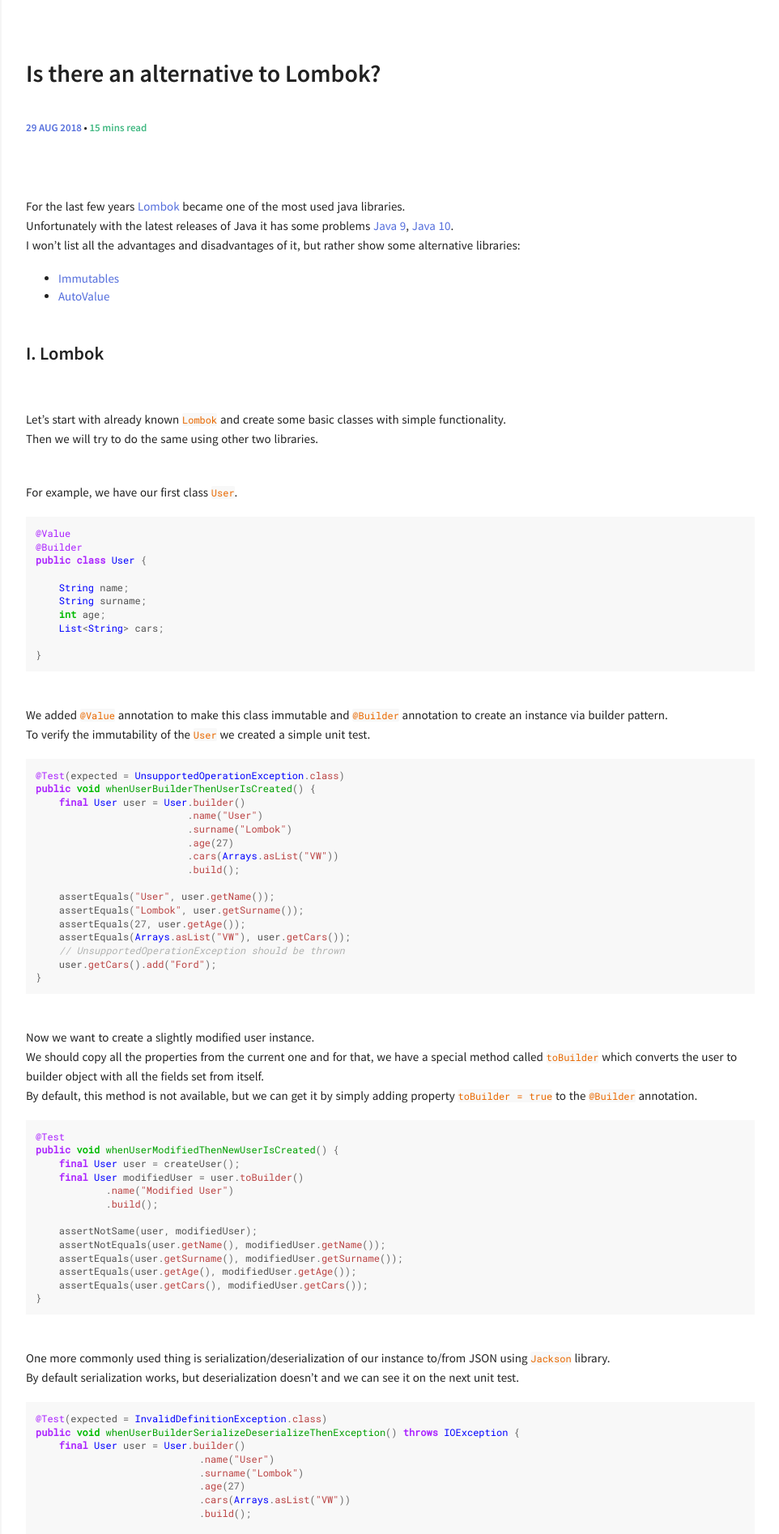
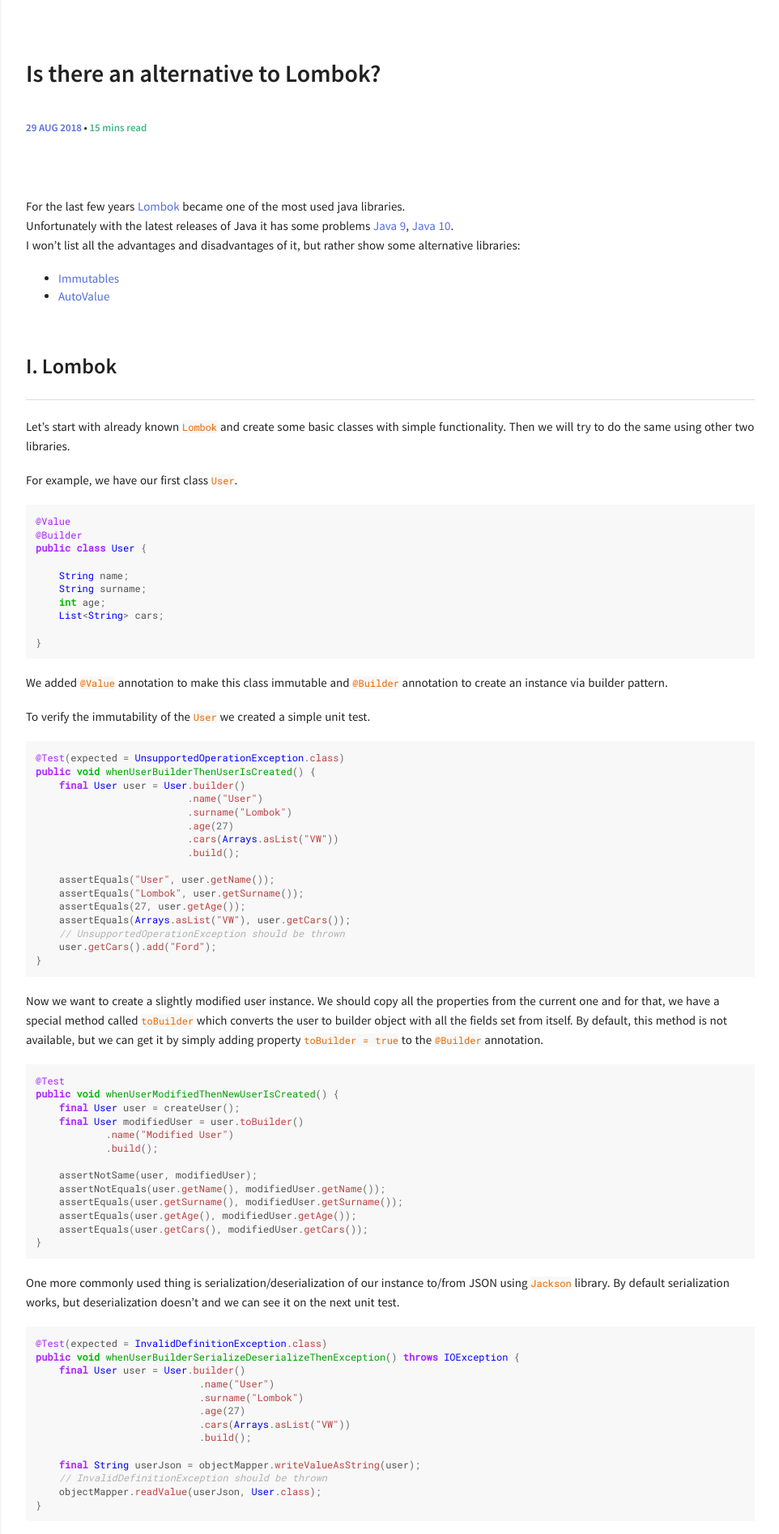
Before and after one commit to korest/korest.github.io, a Jekyll site: the page built from _posts/2018-08-19-lombok-alternatives.md, in a window 1280 px wide. Shown: the top 1894 px of the page at 81% size, without its empty margins (318-1280 px from the left). Built offline with Jekyll 4.4.1, drawn with Linux system fonts in a browser that asks for light colours; comment, search, counter and statistics services are not loaded; some of the changed text lies outside the part shown.

Commit message:
Fixed typos

```diff
--- a/_posts/2018-08-19-lombok-alternatives.md
+++ b/_posts/2018-08-19-lombok-alternatives.md
@@ -14,12 +14,12 @@
 * [AutoValue](https://github.com/google/auto/blob/master/value/userguide/index.md)
 <!--more-->
 
-### I. Lombok
+I. Lombok
+----
+Let's start with already known `Lombok` and create some basic classes with simple functionality.
+Then we will try to do the same using other two libraries.
 
-<br>Let's start with already known `Lombok` and create some basic classes with simple functionality.
-<br>Then we will try to do the same using other two libraries.
-
-<br>For example, we have our first class `User`.
+For example, we have our first class `User`.
 ~~~ java
 @Value
 @Builder
@@ -32,9 +32,9 @@
 
 }
 ~~~
+We added `@Value` annotation to make this class immutable and `@Builder` annotation to create an instance via builder pattern.
 
-<br>We added `@Value` annotation to make this class immutable and `@Builder` annotation to create an instance via builder pattern.
-<br>To verify the immutability of the `User` we created a simple unit test.
+To verify the immutability of the `User` we created a simple unit test.
 ~~~ java
 @Test(expected = UnsupportedOperationException.class)
 public void whenUserBuilderThenUserIsCreated() {
@@ -54,9 +54,9 @@
 }
 ~~~
 
-<br>Now we want to create a slightly modified user instance.
-<br>We should copy all the properties from the current one and for that, we have a special method called `toBuilder` which converts the user to builder object with all the fields set from itself.
-<br>By default, this method is not available, but we can get it by simply adding property `toBuilder = true` to the `@Builder` annotation.
+Now we want to create a slightly modified user instance.
+We should copy all the properties from the current one and for that, we have a special method called `toBuilder` which converts the user to builder object with all the fields set from itself.
+By default, this method is not available, but we can get it by simply adding property `toBuilder = true` to the `@Builder` annotation.
 ~~~ java
 @Test
 public void whenUserModifiedThenNewUserIsCreated() {
@@ -73,8 +73,8 @@
 }
 ~~~
 
-<br>One more commonly used thing is serialization/deserialization of our instance to/from JSON using `Jackson` library.
-<br>By default serialization works, but deserialization doesn't and we can see it on the next unit test.
+One more commonly used thing is serialization/deserialization of our instance to/from JSON using `Jackson` library.
+By default serialization works, but deserialization doesn't and we can see it on the next unit test.
 ~~~ java
 @Test(expected = InvalidDefinitionException.class)
 public void whenUserBuilderSerializeDeserializeThenException() throws IOException {
@@ -92,8 +92,8 @@
 ~~~
 `InvalidDefinitionException` is thrown when we tried to deserialize our instance.
 
-<br>To make it work we should add additional annotation `@JsonDeserialize` with the `builder` property which points to the specific builder class that we should also add.
-<br>We can see it in our second entity `Work`.
+To make it work we should add additional annotation `@JsonDeserialize` with the `builder` property which points to the specific builder class that we should also add.
+We can see it in our second entity `Work`.
 ~~~ java
 @Value
 @Builder
@@ -109,7 +109,7 @@
 }
 ~~~
 
-<br>Now we can verify that deserialization works.
+Now we can verify that deserialization works.
 ~~~ java
 @Test
 public void whenUserJsonBuilderSerializeDeserializeThenUser() throws IOException {
@@ -126,9 +126,10 @@
 }
 ~~~
 
-### II. Immutables
-<br>Let's try to duplicate the same logic using `Immutables` library.
-<br>We will start with classes and here it is done in a different way, we should create an abstract class or interface which provides the contract for our class.
+II. Immutables
+----
+Let's try to duplicate the same logic using `Immutables` library.
+We will start with classes and here it is done in a different way, we should create an abstract class or interface which provides the contract for our class.
 ~~~ java
 @Value.Immutable
 public abstract class User {
@@ -140,9 +141,9 @@
 
 }
 ~~~
+Library generates for us class called `ImmutableUser` which has all the fields described in the contract and much more.
 
-<br>Library generates for us class called `ImmutableUser` which has all the fields described in the contract and much more.
-<br>Here is a simple test that proves the immutability of our `User` entity.
+Here is a simple test that proves the immutability of our `User` entity.
 ~~~ java
 @Test(expected = UnsupportedOperationException.class)
 public void whenUserBuilderThenImmutableUserIsCreated() {
@@ -162,7 +163,7 @@
 }
 ~~~
 
-<br>Now we want to modify our instance and for that there is already a method generated for us called `ImmutableUser.copyOf()`.
+Now we want to modify our instance and for that there is already a method generated for us called `ImmutableUser.copyOf()`.
 ~~~ java
 @Test
 public void whenUserModifiedThenNewUserIsCreated() {
@@ -183,7 +184,7 @@
 }
 ~~~
 
-<br>The same story with serialization/deserialization to JSON. Serialization works OOTB, deserialization doesn't.
+The same story with serialization/deserialization to JSON. Serialization works OOTB, deserialization doesn't.
 ~~~ java
 @Test(expected = InvalidDefinitionException.class)
 public void whenUserBuilderSerializeDeserializeThenException() throws IOException {
@@ -200,7 +201,7 @@
 }
 ~~~
 
-<br>Deserialize would work after we add a specific annotation `@JsonDeserialize` with a builder parameter that points to the generated class `ImmutableWork` builder.
+Deserialize would work after we add a specific annotation `@JsonDeserialize` with a builder parameter that points to the generated class `ImmutableWork` builder.
 ~~~ java
 @Value.Immutable
 @JsonDeserialize(builder = ImmutableWork.Builder.class)
@@ -229,9 +230,10 @@
 }
 ~~~
 
-### III. AutoValue
-<br>The last but not least library that I want to show is `AutoValue`.
-<br>It works in the same way as `Immutables` we should provide a contract as an abstract class.
+III. AutoValue
+----
+The last but not least library that I want to show is `AutoValue`.
+It works in the same way as `Immutables` we should provide a contract as an abstract class.
 ~~~ java
 @AutoValue
 public abstract class User {
@@ -244,9 +246,9 @@
 }
 ~~~
 
-<br>Actually, there is no easy way to create an instance via builder pattern.
-<br>To do it we have to add a static nested builder class with the same contract as in abstract class.
-<br>Also, we should add a method `builder()` which returns generated builder class.
+Actually, there is no easy way to create an instance via builder pattern.
+To do it we have to add a static nested builder class with the same contract as in abstract class.
+Also, we should add a method `builder()` which returns generated builder class.
 ~~~ java
 @AutoValue
 public abstract class User {
@@ -268,14 +270,14 @@
 }
 ~~~
 
-<br>If you didn't like it one more way is to have static `create` method that returns an instance of the generated class (constructor is not accessible outside).
+If you didn't like it one more way is to have a static `create` method that returns an instance of the generated class (constructor is not accessible outside).
 ~~~ java
 public static User create(final String name, final String surname, final int age, final List<String> cars) {
     return new AutoValue_User(name, surname, age, cars);
 }
 ~~~
 
-<br>To check if everything works we have a unit test.
+To check if everything works we have a unit test.
 ~~~ java
 @Test(expected = UnsupportedOperationException.class)
 public void whenUserBuilderThenUserIsCreated() {
@@ -295,7 +297,7 @@
 }
 ~~~
 
-<br>Modification of the existing instance is done via `toBuilder` method of `User` class implementation of which is generated by the library.
+Modification of the existing instance is done via `toBuilder` method of `User` class implementation of which is generated by the library.
 ~~~ java
 public abstract Builder toBuilder();
 ~~~
@@ -320,7 +322,7 @@
 }
 ~~~
 
-<br>Again serialization and deserialization and again only first one work OOTB.
+Again serialization and deserialization and again only first one work OOTB.
 ~~~ java
 @Test(expected = InvalidDefinitionException.class)
 public void whenUserBuilderSerializeDeserializeThenException() throws IOException {
@@ -338,7 +340,7 @@
 }
 ~~~
 
-<br>To make it work with `AutoValue` we should add `@JsonDeserialize` annotation then add static nested `Builder` class and finally add `@JsonProperty` annotations for each field.
+To make it work with `AutoValue` we should add `@JsonDeserialize` annotation then add static nested `Builder` class and finally add `@JsonProperty` annotations for each field.
 ~~~ java
 @AutoValue
 @JsonDeserialize(builder = AutoValue_Work.Builder.class)
@@ -368,7 +370,7 @@
 }
 ~~~
 
-<br>This approach looks a bit redundant for me, but also it has more flexibility in case you need some customizations.
+This approach looks a bit redundant for me, but also it has more flexibility in case you need some customizations.
 ~~~ java
 @Test
 public void whenWorkBuilderSerializeDeserializeThenWork() throws IOException {
```
Also changed, not shown: other parts of _posts/2018-08-19-lombok-alternatives.md (+7 -6 lines), _posts/2018-10-21-serverless-in-action-part-1.md (+1 -1 lines).
